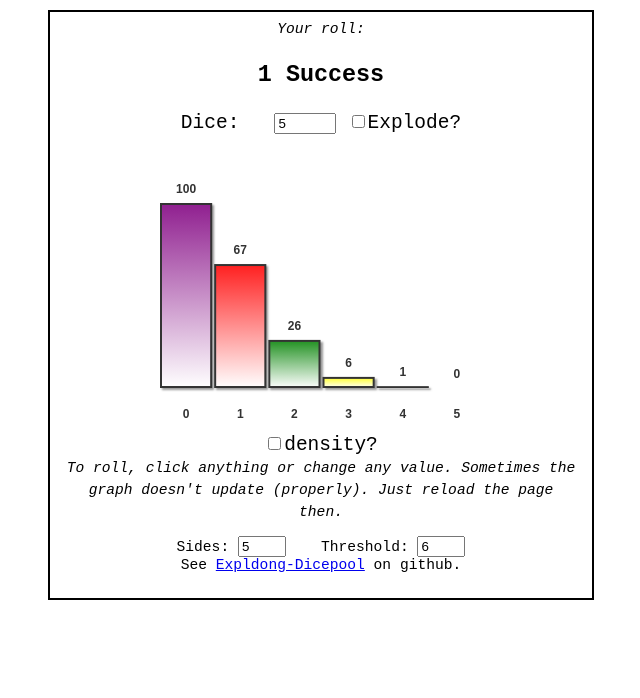
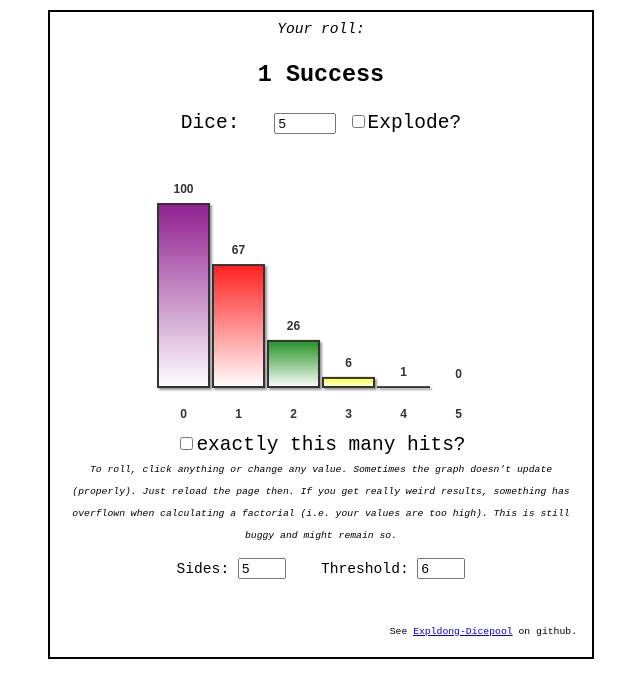
Before and after one commit to con-f-use/Exploding-Diepool, a plain HTML site: page dist/index.html in a window 1280 px wide. Shown: the whole page, without its empty margins (319-959 px from the left). Drawn offline with Linux system fonts and the light colour scheme.

Commit message:
Font sizes in index.html
Font sizes in index.html

Font sizes in index.html

Font sizes in index.html

Font sizes in index.html

Font sizes in index.html

Scale x-axsis in histogram more reasonably

Scale x-axsis in histogram more reasonably

Scale x-axsis in histogram more reasonably

```diff
--- a/dist/index.html
+++ b/dist/index.html
@@ -65,11 +65,11 @@
             out.innerHTML = Roll_dice(sides, val, thres, r6);
 
             // Get Probability Density
-            var nbins = Math.round(val + 3 - Math.floor(val/1.5));
             var prob = new Array();
             var calcfunc = Calcprob_binomial;
             if(r6) calcfunc = Calcprob_exploding;
-            for(hts=1; hts<=nbins; ++hts) {
+            var nbins = Math.round(val + 3 - Math.floor(val/1.7));
+            for(hts=1; hts<=70 && (prob[hts-1]>3e-3 || hts<val/2+2); ++hts) {
                 var tmp = calcfunc(sides, val, thres, hts);
                 prob[hts] = Math.round(tmp * 100.0);
                 if( tmp>1.0 || tmp<0.0 ) {
@@ -79,21 +79,31 @@
             }
             for(i=prob[0]=0; i<prob.length; ++i) prob[0] += prob[i];
             prob[0] = 100 - prob[0];
-            if( prob[0] > prob[1] && val > 10 ) prob[0] = 0;
+            if( (prob[0] > prob[1] && val > 10) || prob[0]<0 ) prob[0] = 0;
 
             // Cummlative distribution
+            if(!dens) {
+                for(i=0; i<prob.length; i++)
+                    for(j=i+1; j<prob.length; ++j)
+                        prob[i] += prob[j];
+                prob[0] = 100;
+            }
+            var xtics = new Array();
+            for(i=0; i<=prob.length; ++i) xtics[i] = String(i);
+
             if(!dens)
-                for(i=0; i<nbins; i++)
-                    for(j=i+1; j<nbins; ++j)
-                        prob[i] += prob[j];
-            var xtics = new Array();
-            for(i=0; i<=nbins; ++i) xtics[i] = String(i);
+                for(i=0; i<prob.length && (prob[i]>97.5 && prob.length>15); ++i);
+            else
+                for(i=0; i<prob.length && prob[i]<1e-5; ++i);
+            if(i>2) i-=1;
+            prob.splice(0, i);
+            xtics.splice(0, i);
 
             // Update Graph
-            graph.margin = Math.ceil(nbins/5);
+            graph.margin = Math.ceil(prob.length/11);
             graph.maxValue = Math.max(prob)+1;
             graph.xAxisLabelArr = xtics;
-            graph.width = 400 + (nbins-20) * 5*graph.margin;
+            graph.width = 400 + (prob.length-20) * 5*graph.margin;
             //alert( prob.join('\n') );
             if(graph) graph.update( prob );
         }
@@ -190,14 +200,14 @@
             return graph
         }());
     </script>
-    <input id="dens" type="checkbox" title="density?" onchange="Roll();"><span>density?</span><br>
-    <i style="font-size:75%">To roll, click anything or change any value. Sometimes the graph doesn't update (properly). Just reload the page then.</i>
+    <input id="dens" type="checkbox" title="density?" onchange="Roll();"><span>exactly this many hits?</span><br>
+    <i style="font-size:50%">To roll, click anything or change any value. Sometimes the graph doesn't update (properly). Just reload the page then. If you get really weird results, something has overflown when calculating a factorial (i.e. your values are too high). This is still buggy and might remain so.</i>
 
-    <p style="font-size: 75%;">
+    <p style="font-size:75%;">
         Sides: <input id="sides" type="number" value="5" style="width:3em;" min="1" onchange="Roll();">&nbsp;&nbsp;&nbsp;
-        Threshold:  <input id="thres" type="number" value="6" style="width:3em;" min="1" onchange="Roll();"><br>
-        See <a href="https://github.com/con-f-use/Exploding-Diepool">Expldong-Dicepool</a> on github.
-
+        Threshold:  <input id="thres" type="number" value="6" style="width:3em;" min="1" onchange="Roll();">
     </p>
+    <br>
+    <p style="font-size:50%; text-align: right;">See <a href="https://github.com/con-f-use/Exploding-Diepool">Expldong-Dicepool</a> on github.</p>
 
 </body></html>
```
